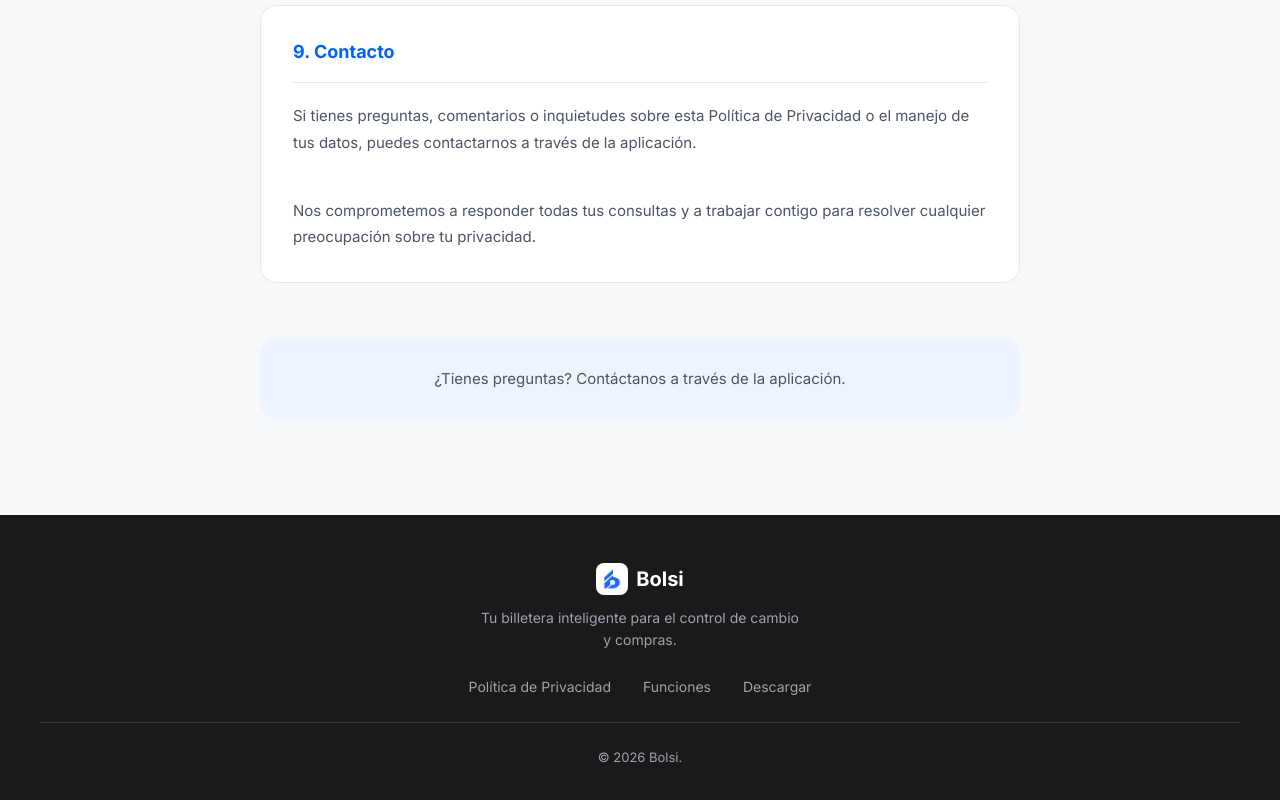
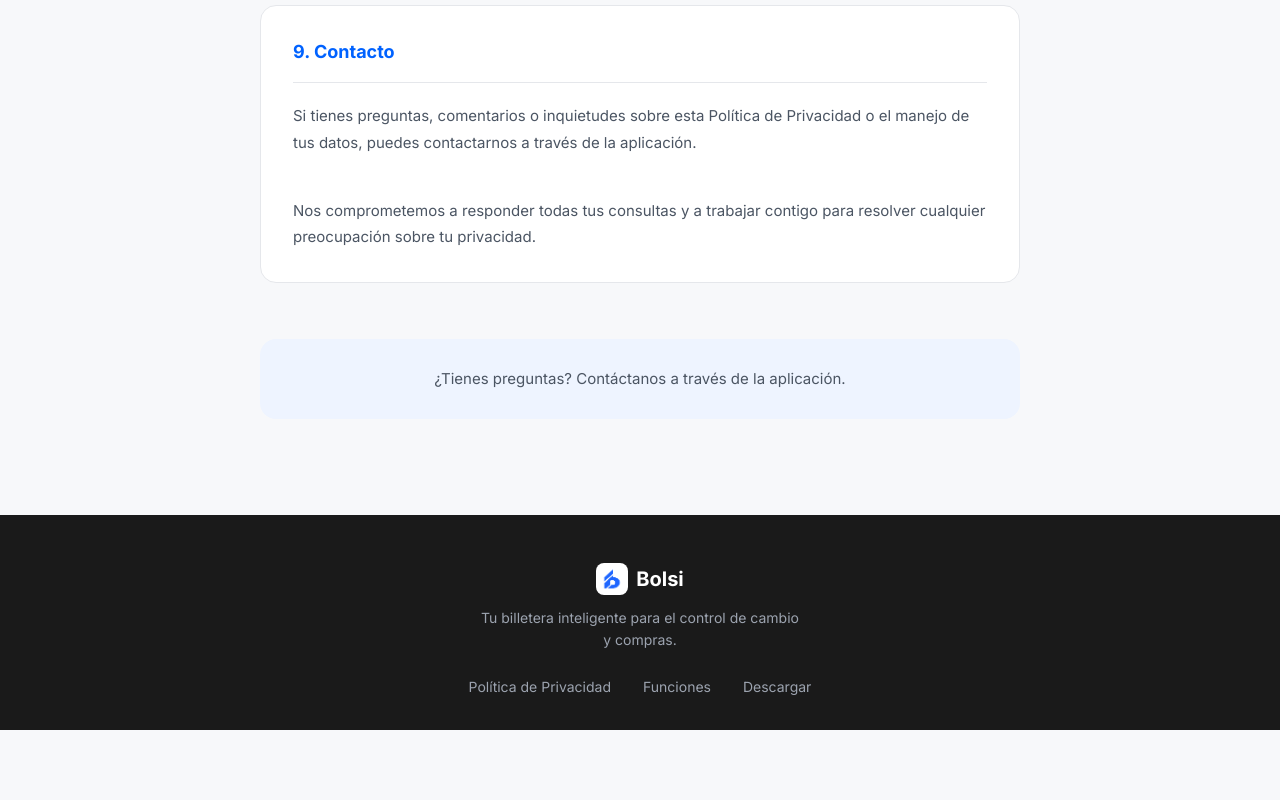
Before and after one commit to gibercode/bolsi-web, a React (Vite) app: page /privacy in a window 1280 px wide. Shown: the part 4027-4827 px from the top of the page. After the commit the page ends 4757 px from the top, so only its background shows below. Built offline with nearby package versions, Linux system fonts and the light colour scheme.

Commit message:
chore: remove copyright line from footer
Co-Authored-By: Claude Sonnet 4.6 <noreply@anthropic.com>

```diff
--- a/src/components/Footer.module.css
+++ b/src/components/Footer.module.css
@@ -59,12 +59,3 @@
 .link:hover {
   color: white;
 }
-
-.copy {
-  font-size: 13px;
-  color: var(--text-muted);
-  border-top: 1px solid #2D3748;
-  padding-top: 24px;
-  width: 100%;
-  text-align: center;
-}
--- a/src/components/Footer.tsx
+++ b/src/components/Footer.tsx
@@ -19,7 +19,6 @@ export default function Footer() {
           <a href="#features" className={styles.link}>Funciones</a>
           <a href="#download" className={styles.link}>Descargar</a>
         </div>
-        <p className={styles.copy}>© {new Date().getFullYear()} Bolsi.</p>
       </div>
     </footer>
   )
```
